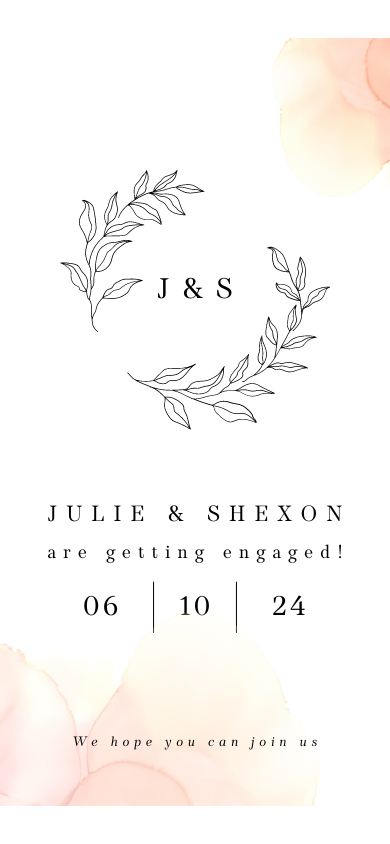
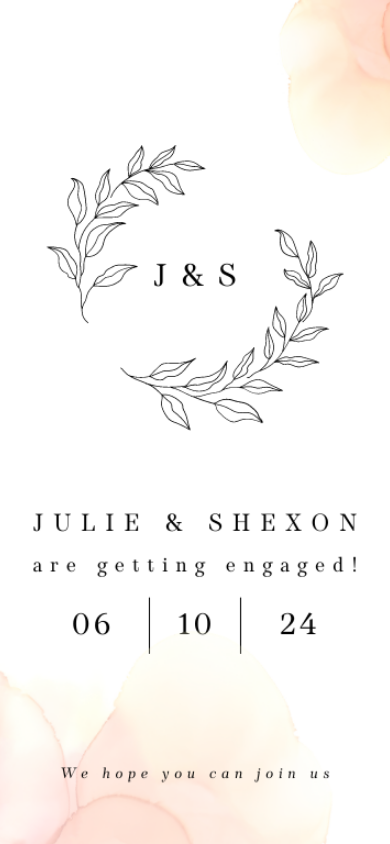
Before and after one commit to JDChristo/SaveTheDate, a plain HTML site: page index.html in a window 390 px wide. Drawn offline with Linux system fonts and the light colour scheme.

Commit message:
disabled side scrolling

```diff
--- a/index.html
+++ b/index.html
@@ -5,12 +5,11 @@
   <meta name="viewport" content="width=device-width, initial-scale=1.0">
   <title>Vertical Image Scroll</title>
   <style>
-    body {
-      font-family: Arial, sans-serif;
+    body, html {
       margin: 0;
       padding: 0;
       height: 100vh;
-      overflow-x: hidden;
+      overflow-x: hidden; /* Disable side scrolling */
       scroll-behavior: smooth;
     }
 
@@ -42,15 +41,14 @@
 
     @media only screen and (max-width: 768px) {
       .slide img {
-        width: auto; /* Let the image stretch beyond container width */
-        height: 100vh; /* Ensure it still fills the height */
-        object-fit: none; /* Disable auto fitting, so it's cropped */
+        width: 100vw; /* Prevent image from extending beyond viewport width */
+        height: 100vh; /* Maintain full height */
+        object-fit: cover; /* Cropped, keeping only the center in view */
         object-position: center center; /* Focus on the center of the image */
       }
     }
   </style>
 </head>
-
 <body>
   <div class="container">
     <div class="slide">
```
